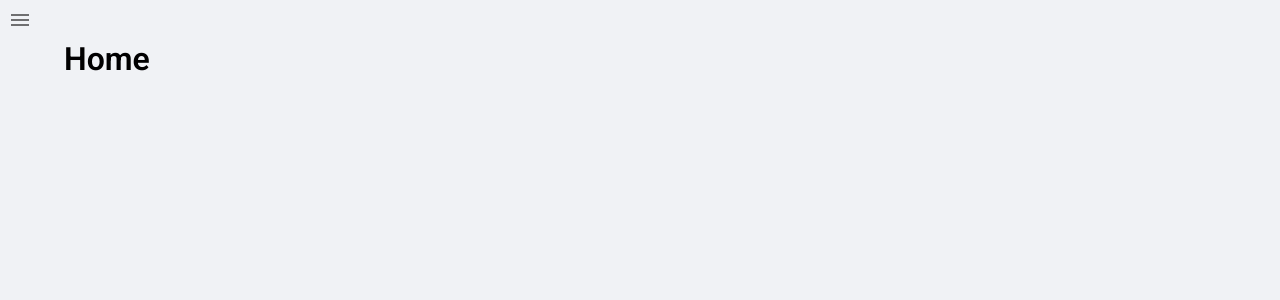
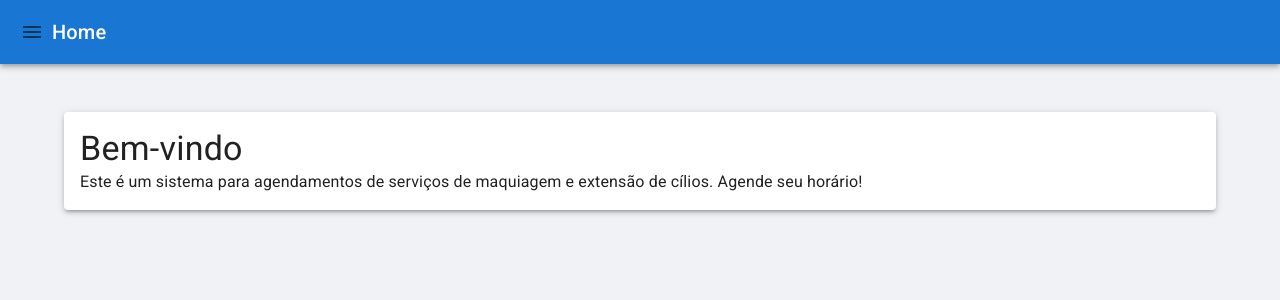
Before and after one commit to RafaelBarbosa09/appointments-admin, a React (Create React App) app: page / in a window 1280 px wide. Shown: the top 300 px of the page. Built offline with nearby package versions, Linux system fonts and the light colour scheme.

Commit message:
feat: refatora componente de menu

```diff
--- a/src/components/pages/Appointments/index.tsx
+++ b/src/components/pages/Appointments/index.tsx
@@ -1,10 +1,10 @@
 import { Container } from "@mui/material";
-import MenuToggle from "../../shared/MenuToggle";
+import HeaderMenu from "../../shared/HeaderMenu";
 
 export const Appointments = () => {
   return (
     <>
-      <MenuToggle />
+      <HeaderMenu title="Agendamentos" />
       <Container>
         <h1>Appointments</h1>
       </Container>
--- a/src/components/pages/Home/index.tsx
+++ b/src/components/pages/Home/index.tsx
@@ -1,13 +1,17 @@
-import { Container } from "@mui/material";
-import MenuToggle from "../../shared/MenuToggle";
+import { Container, Paper, Typography } from "@mui/material";
+import HeaderMenu from "../../shared/HeaderMenu";
 
 const Home = () => {
-
   return (
     <>
-      <MenuToggle />
+      <HeaderMenu title="Home" />
       <Container>
-        <h1>Home</h1>
+        <Paper elevation={3} style={{ padding: '16px' }}>
+          <Typography variant="h4">Bem-vindo</Typography>
+          <Typography variant="body1">
+            Este é um sistema para agendamentos de serviços de maquiagem e extensão de cílios. Agende seu horário!
+          </Typography>
+        </Paper>
       </Container>
     </>
   );
--- /dev/null
+++ b/src/components/shared/HeaderMenu/index.tsx
@@ -0,0 +1,40 @@
+
+import { useState } from "react";
+import MenuIcon from '@mui/icons-material/Menu';
+import { Toolbar, Typography } from "@mui/material";
+import SideMenu from "../SideMenu";
+import { Appbar, IconButton } from "./styles";
+
+interface HeaderMenuProps {
+  title: string;
+}
+
+const HeaderMenu = ({ title }: HeaderMenuProps) => {
+  const [sidebarOpen, setSidebarOpen] = useState(false);
+
+  const toggleSidebar = () => {
+    setSidebarOpen(!sidebarOpen);
+  };
+
+  const closeSidebar = () => {
+    setSidebarOpen(false);
+  };
+
+  return (
+    <>
+      <Appbar position="static">
+        <Toolbar>
+          <IconButton edge="start" onClick={toggleSidebar}>
+            <MenuIcon />
+          </IconButton>
+          <Typography variant="h6" noWrap>
+            {title}
+          </Typography>
+        </Toolbar>
+      </Appbar>
+      <SideMenu open={sidebarOpen} onClose={closeSidebar} />
+    </>
+  );
+}
+
+export default HeaderMenu;
--- /dev/null
+++ b/src/components/shared/HeaderMenu/styles.ts
@@ -0,0 +1,11 @@
+import { IconButton as MaterialIconButton, AppBar as MaterialAppBar } from "@mui/material";
+import { styled } from "styled-components";
+
+export const IconButton = styled(MaterialIconButton)`
+  color: #fff;
+`;
+
+export const Appbar = styled(MaterialAppBar)`
+  background-color: #333;
+  margin-bottom: 3rem;
+`;
--- a/src/components/shared/MenuToggle/index.tsx
+++ /dev/null
@@ -1,28 +0,0 @@
-
-import MenuIcon from '@mui/icons-material/Menu';
-import CustomDrawer from "../ResponsiveMenu";
-import { useState } from "react";
-import { IconButton } from './styles';
-
-const MenuToggle = () => {
-  const [sidebarOpen, setSidebarOpen] = useState(false);
-
-  const toggleSidebar = () => {
-    setSidebarOpen(!sidebarOpen);
-  };
-
-  const closeSidebar = () => {
-    setSidebarOpen(false);
-  };
-
-  return (
-    <>
-      <IconButton onClick={toggleSidebar}>
-        <MenuIcon />
-      </IconButton>
-      <CustomDrawer open={sidebarOpen} onClose={closeSidebar} />
-    </>
-  );
-}
-
-export default MenuToggle;
--- a/src/components/shared/MenuToggle/styles.ts
+++ /dev/null
@@ -1,13 +0,0 @@
-import { IconButton as MaterialIconButton } from "@mui/material";
-import { styled } from "styled-components";
-
-export const IconButton = styled(MaterialIconButton)`
-  background: #333;
-  color: #fff;
-  border-radius: 50%;
-  margin: 1rem;
-
-  &:hover {
-    background: #444;
-  }
-`;
--- a/src/components/shared/ResponsiveMenu/index.tsx
+++ b/src/components/shared/SideMenu/index.tsx
@@ -3,12 +3,12 @@
 import { Close } from '@mui/icons-material';
 import { CloseBtn, Drawer, List, ListItem } from './styles';
 
-interface CustomDrawerProps {
+interface SideMenuProps {
   open: boolean;
   onClose: () => void;
 }
 
-function CustomDrawer({ open, onClose }: CustomDrawerProps) {
+const SideMenu = ({ open, onClose }: SideMenuProps) => {
   return (
     <Drawer anchor="left" open={open} onClose={onClose}>
       <CloseBtn onClick={onClose}>
@@ -26,4 +26,4 @@
   );
 }
 
-export default CustomDrawer;
+export default SideMenu;
```
Also changed, not shown: src/components/shared/SideMenu/styles.ts (renamed from src/components/shared/ResponsiveMenu/styles.ts).
